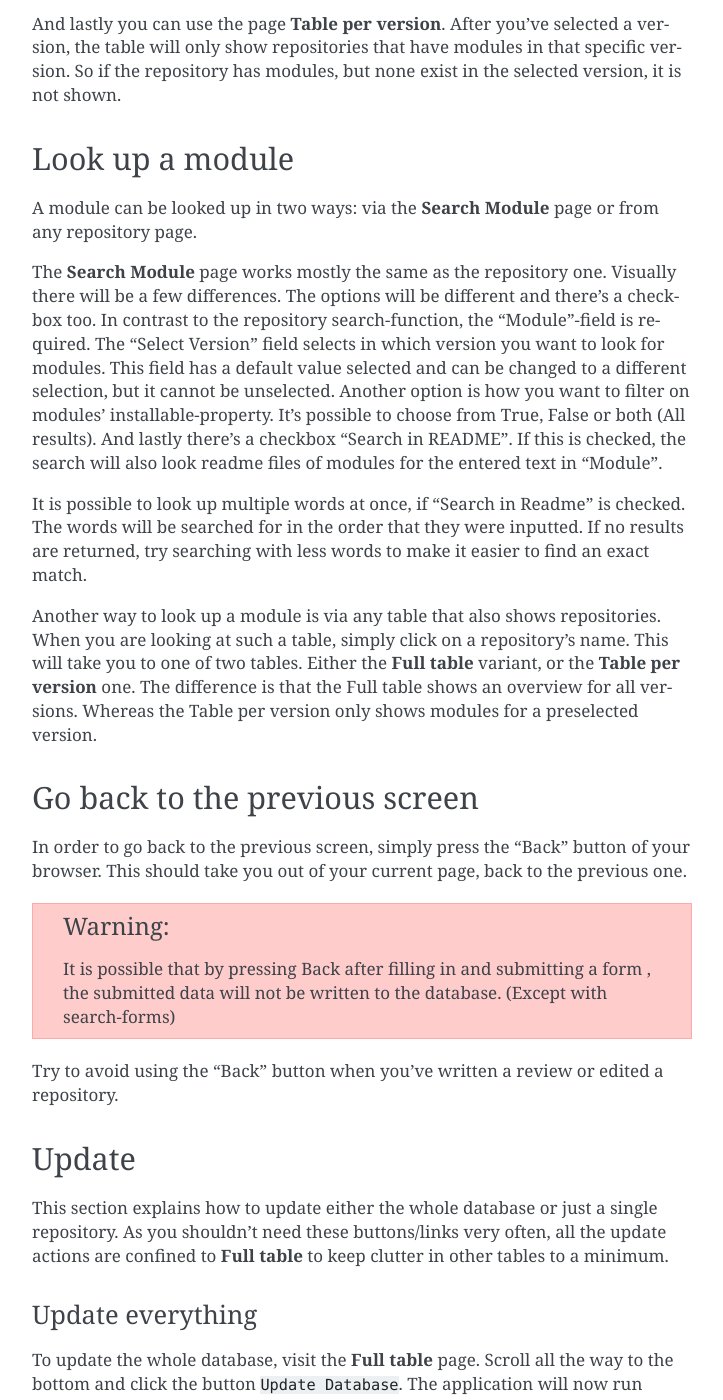
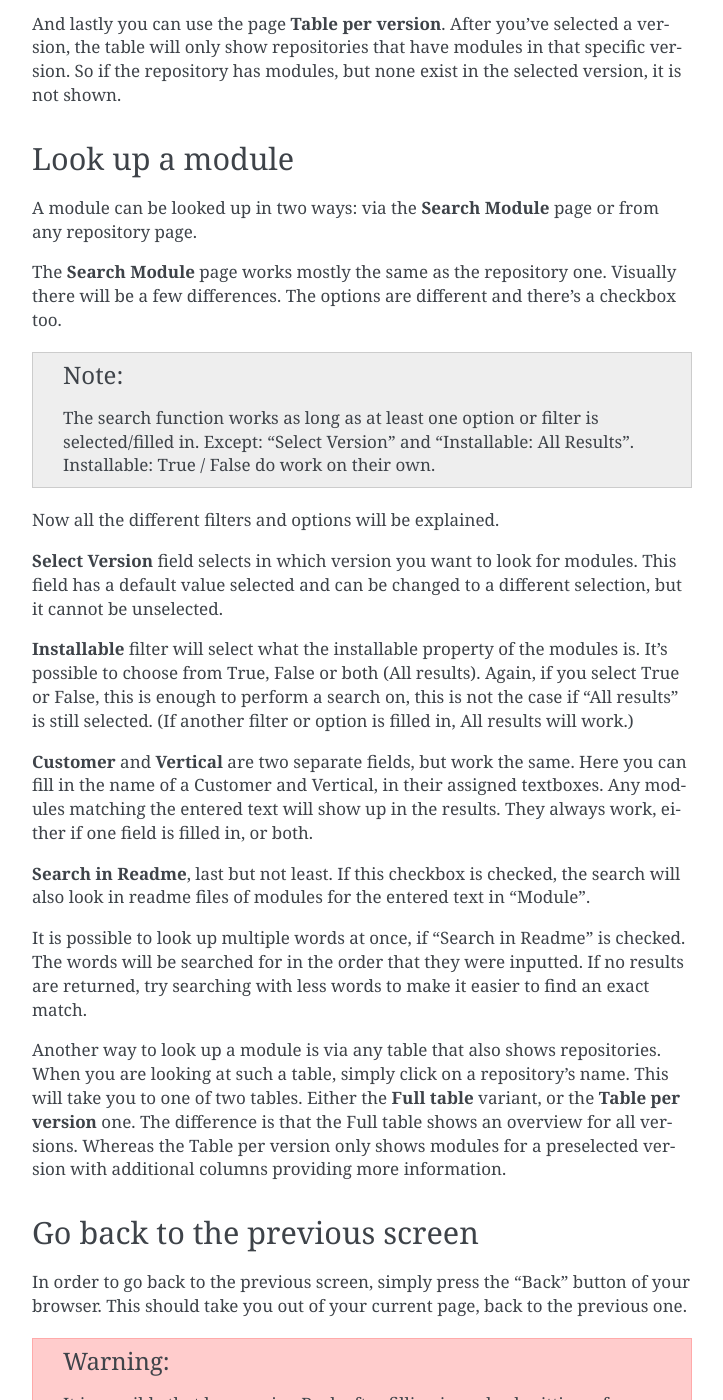
Before and after one commit to mathiasmeeusengt/oca_modules_table, a Sphinx documentation site: the page built from docs/user_guide/uses.rst, in a window 1280 px wide and 1400 px high, scrolled down 517 px. Shown: the whole window, without its empty margins (388-1111 px from the left). Built offline with Sphinx 7.4.7, drawn with Linux system fonts in a browser that asks for light colours.

Commit message:
updates in docs

```diff
--- a/docs/user_guide/uses.rst
+++ b/docs/user_guide/uses.rst
@@ -29,13 +29,29 @@ Look up a module
 A module can be looked up in two ways: via the **Search Module** page or from any repository page.
 
 The **Search Module** page works mostly the same as the repository one. Visually there will be a
-few differences. The options will be different and there's a checkbox too. In contrast to the
-repository search-function, the "Module"-field is required. The "Select Version" field selects in
-which version you want to look for modules. This field has a default value selected and can be changed
-to a different selection, but it cannot be unselected. Another option is how you want to filter on
-modules' installable-property. It's possible to choose from True, False or both (All results).
-And lastly there's a checkbox "Search in README". If this is checked, the search will also look
-readme files of modules for the entered text in "Module".
+few differences. The options are different and there's a checkbox too.
+
+.. note::
+
+    The search function works as long as at least one option or filter is selected/filled in.
+    Except: "Select Version" and "Installable: All Results". Installable: True / False do work on their own.
+
+Now all the different filters and options will be explained.
+
+**Select Version** field selects in which version you want to look for modules. This field has a default value
+selected and can be changed to a different selection, but it cannot be unselected.
+
+**Installable** filter will select what the installable property of the modules is. It's possible to choose from
+True, False or both (All results). Again, if you select True or False, this is enough to perform a search on,
+this is not the case if "All results" is still selected. (If another filter or option is filled in, All results
+will work.)
+
+**Customer** and **Vertical** are two separate fields, but work the same. Here you can fill in the name of a
+Customer and Vertical, in their assigned textboxes. Any modules matching the entered text will show up in the results.
+They always work, either if one field is filled in, or both.
+
+**Search in Readme**, last but not least. If this checkbox is checked, the search will also look in readme files
+of modules for the entered text in "Module".
 
 It is possible to look up multiple words at once, if "Search in Readme" is checked. The words will be searched for in
 the order that they were inputted. If no results are returned, try searching with less words to make it easier to find
@@ -45,7 +61,7 @@ Another way to look up a module is via any table that also shows repositories. W
 at such a table, simply click on a repository's name. This will take you to one of two tables.
 Either the **Full table** variant, or the **Table per version** one. The difference is that the
 Full table shows an overview for all versions. Whereas the Table per version only shows modules
-for a preselected version.
+for a preselected version with additional columns providing more information.
 
 
 Go back to the previous screen
```
Also changed, not shown: docs/dev_guide/source_code.rst (+16 -8 lines), 12 other files.
